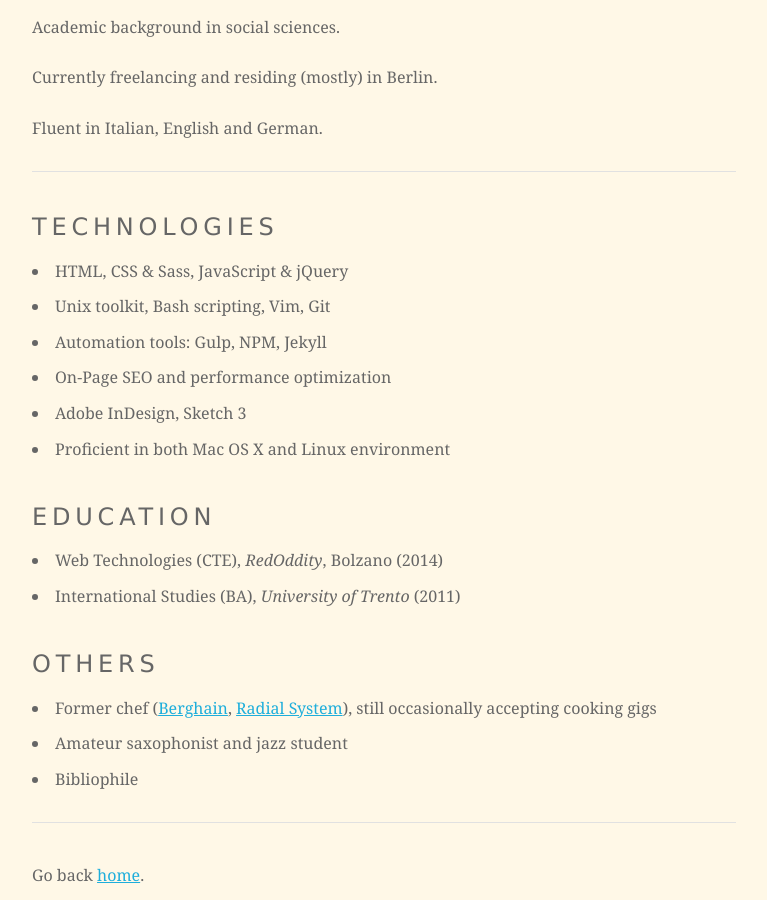
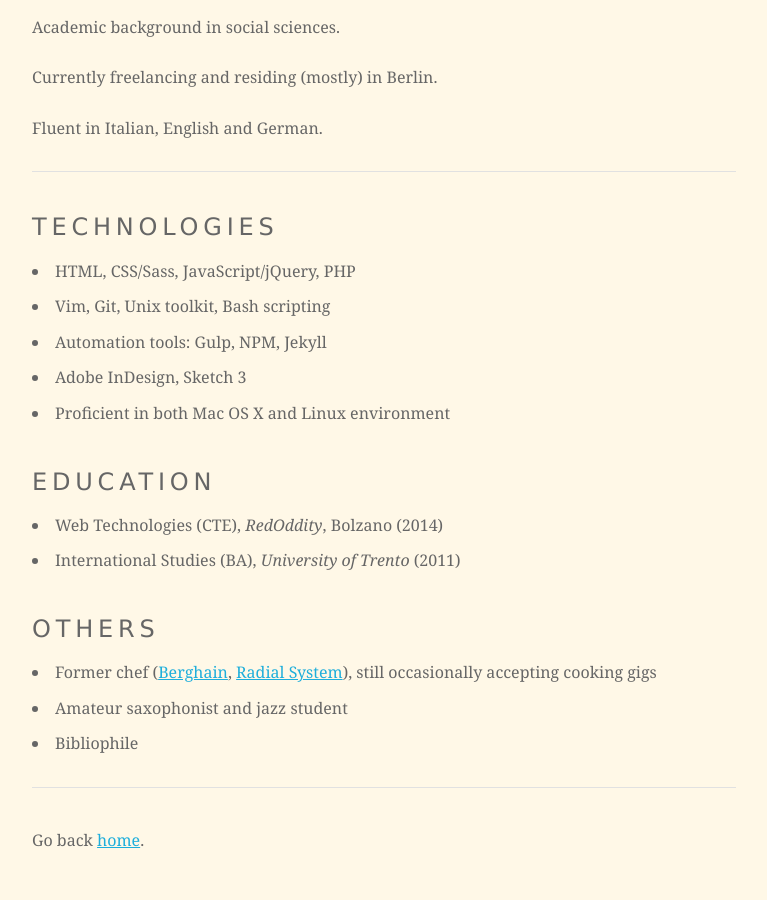
Before and after one commit to mrzool/mrzool.github.io, a Jekyll site: the page built from about/index.md, in a window 1280 px wide and 900 px high, scrolled down 464 px. Shown: the whole window, without its empty margins (0-767 px from the left). Built offline with Jekyll 4.4.1, drawn with Linux system fonts in a browser that asks for light colours.

Commit message:
Update index.md

```diff
--- a/about/index.md
+++ b/about/index.md
@@ -21,10 +21,9 @@ Fluent in Italian, English and German.
 
 ### Technologies
 
-- HTML, CSS & Sass, JavaScript & jQuery
-- Unix toolkit, Bash scripting, Vim, Git
+- HTML, CSS/Sass, JavaScript/jQuery, PHP
+- Vim, Git, Unix toolkit, Bash scripting
 - Automation tools: Gulp, NPM, Jekyll
-- On-Page SEO and performance optimization
 - Adobe InDesign, Sketch 3
 - Proficient in both Mac OS X and Linux environment
 
```
